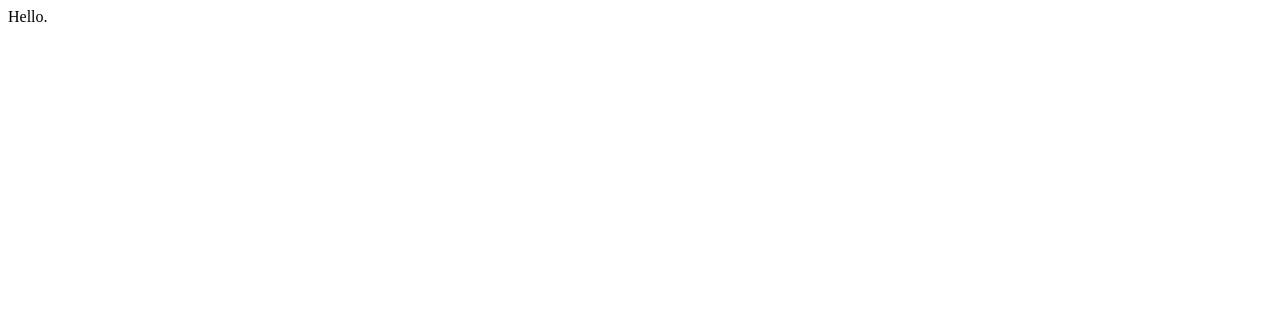
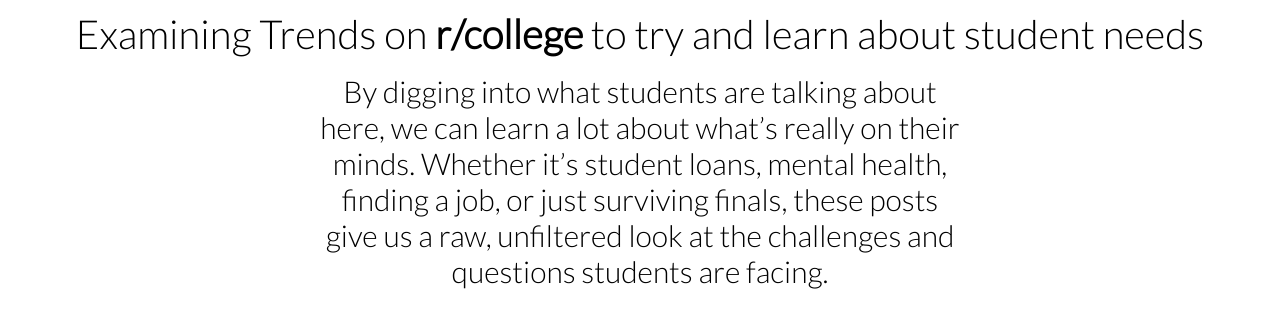
Before and after one commit to mattnadar/collegetrends, a plain HTML site: page index.html in a window 1280 px wide. Drawn offline with Linux system fonts and the light colour scheme.

Commit message:
random stuff tbh

```diff
--- a/index.html
+++ b/index.html
@@ -1 +1,25 @@
-Hello.
+<!DOCTYPE html>
+<html>
+    <head>
+        <meta charset="UTF-8">
+        <meta name="viewport" content="width=device-width, initial-scale=1.0">
+        <title>College Trends</title>
+        <link rel="stylesheet" href="styles.css">
+        <link
+        href="https://cdnjs.cloudflare.com/ajax/libs/font-awesome/6.2.0/css/all.min.css"
+        rel="stylesheet"/>
+        <link rel="preconnect" href="https://fonts.googleapis.com">
+        <link rel="preconnect" href="https://fonts.gstatic.com" crossorigin>
+        <link href="https://fonts.googleapis.com/css2?family=Lato:wght@300&display=swap" rel="stylesheet">
+    </head>
+    <body>
+        <div class="title">
+            Examining Trends on <a href="https://www.reddit.com/r/college/">r/college</a> to try and learn about student needs
+        </div>
+        <div class="why">
+            By digging into what students are talking about here, we can learn a lot about what’s really on their minds. Whether it’s student loans, mental health, finding a job, or just surviving finals, these posts give us a raw, unfiltered look at the challenges and questions students are facing.
+        </div>
+
+        <div class="methods"></div>
+    </body>
+</html>
--- /dev/null
+++ b/styles.css
@@ -0,0 +1,41 @@
+@import url('https://fonts.googleapis.com/css2?family=Lato:wght@300&display=swap');
+
+/* Global Styles */
+
+* {
+  font-family: "Lato";
+  /*background-color: #f4f3ee;*/
+  scroll-behavior: smooth;
+}
+
+body {
+  background-color: #ffeaea00;
+  margin: 0;
+}
+
+div.title{
+    text-align: center;
+    color: #000000;
+    font-size: 40px;
+    margin-top: 10px;
+}
+
+div.title a{
+    color: #000000;
+    text-decoration: none;
+    font-weight: bold;
+}
+
+div.title a:hover{
+    color: #666666;
+    text-decoration: none;
+    font-weight: bold;
+    transition: color 0.5s;
+}
+
+div.why{
+    text-align: center;
+    color: #000000;
+    font-size: 30px;
+    margin: 15px 25% 0 25%;
+}
```
Also changed, not shown: script.js (added).
